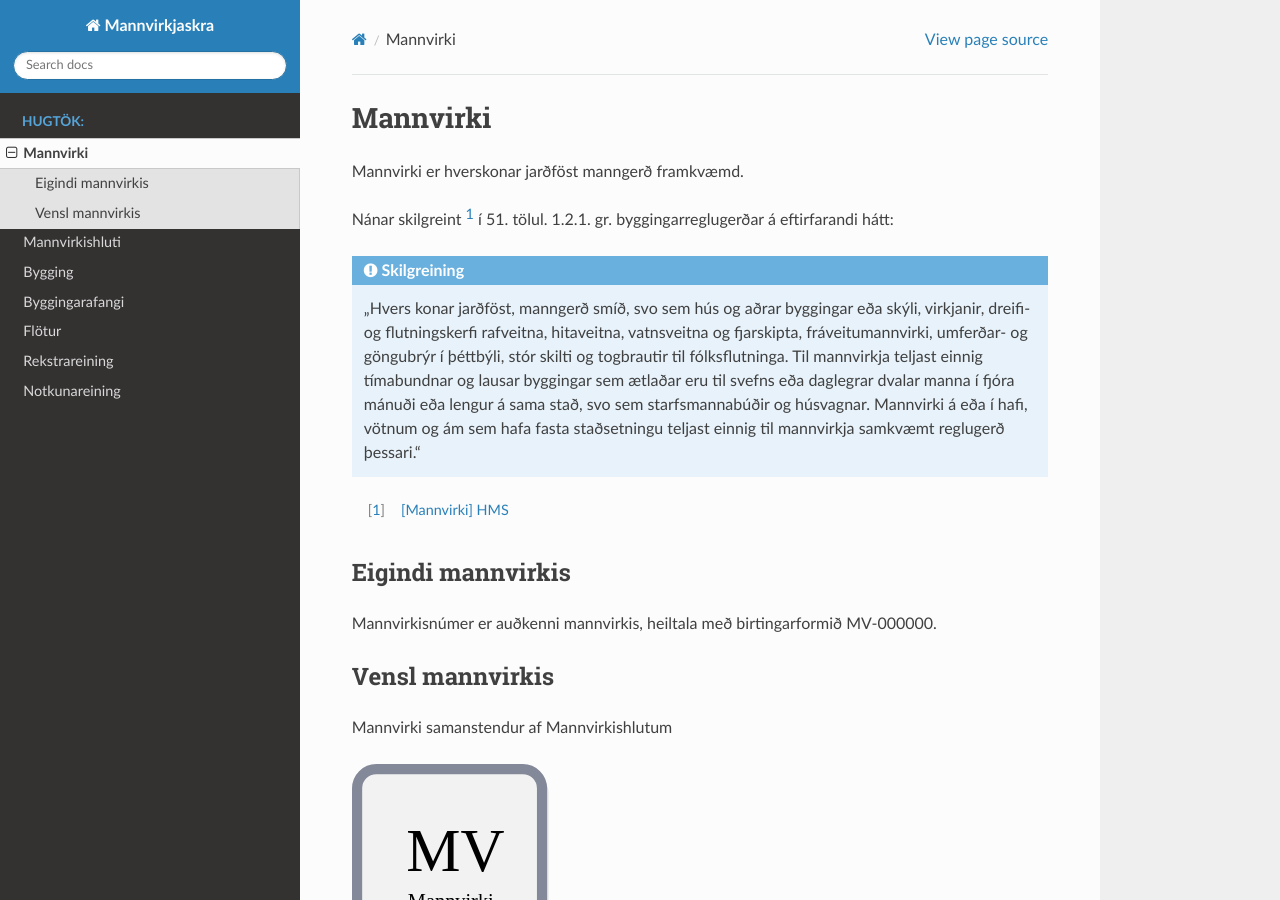
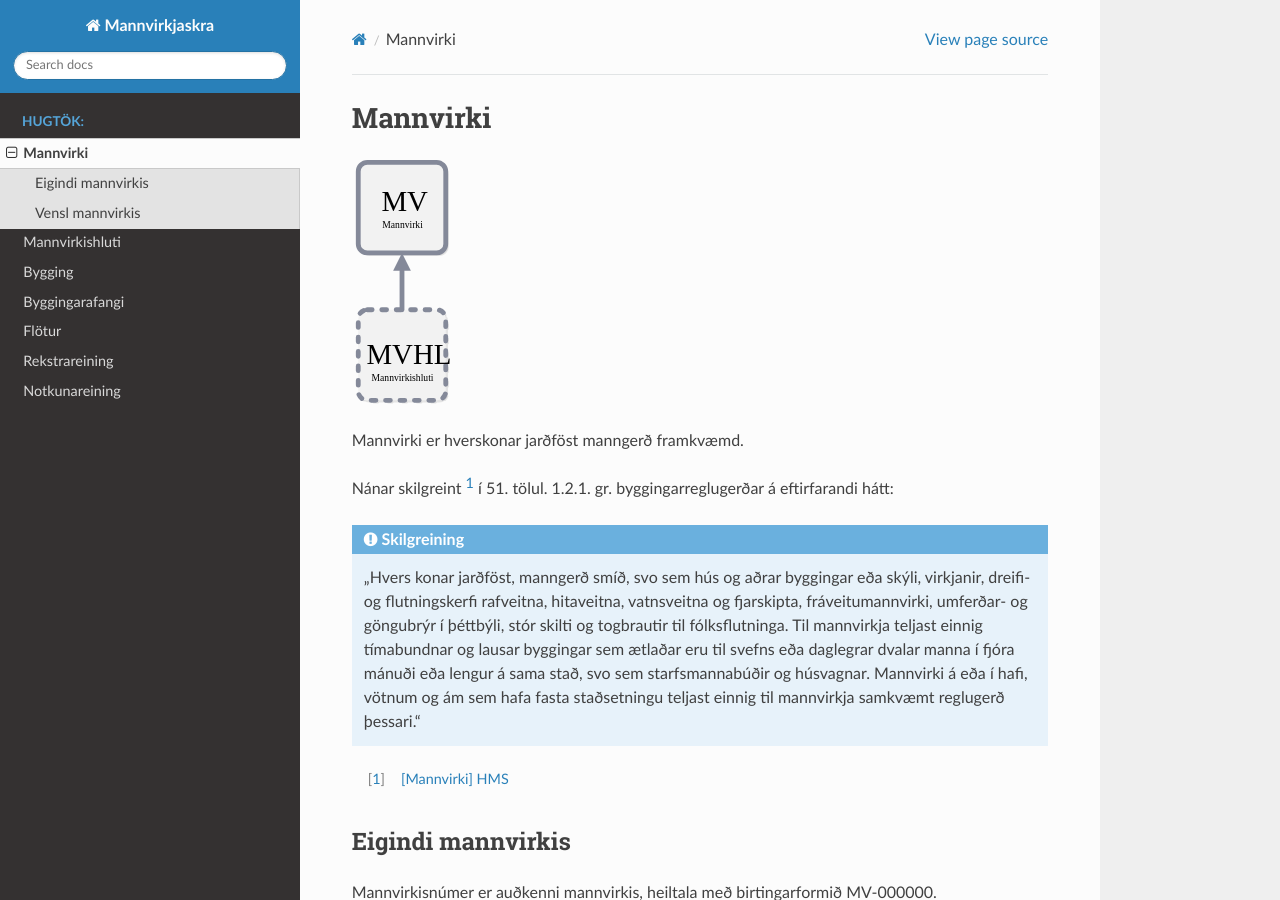
Before and after one commit to hthl/Mannvirkjaskra, a Sphinx documentation site: the page built from source/mannvirki.rst, in a window 1280 px wide and 900 px high. Built offline with Sphinx 7.4.7 and the Read the Docs theme 2.0.0, drawn with Linux system fonts in a browser that asks for light colours.

Commit message:
Update mannvirki.rst

```diff
--- a/source/mannvirki.rst
+++ b/source/mannvirki.rst
@@ -1,5 +1,9 @@
 Mannvirki
 ==========
+
+.. image:: img/mannvirki_mannvirkishluti.svg
+  :width: 100
+  :alt: Mannvirki
 
 Mannvirki er hverskonar jarðföst manngerð framkvæmd.
 
@@ -26,6 +30,6 @@ Vensl mannvirkis
 
 Mannvirki samanstendur af Mannvirkishlutum
 
-.. image:: img/mannvirki.svg
+.. image:: img/mannvirki_mannvirkishluti.svg
   :width: 200
   :alt: Vensl mannvirkis og mannvirkishluta
```
